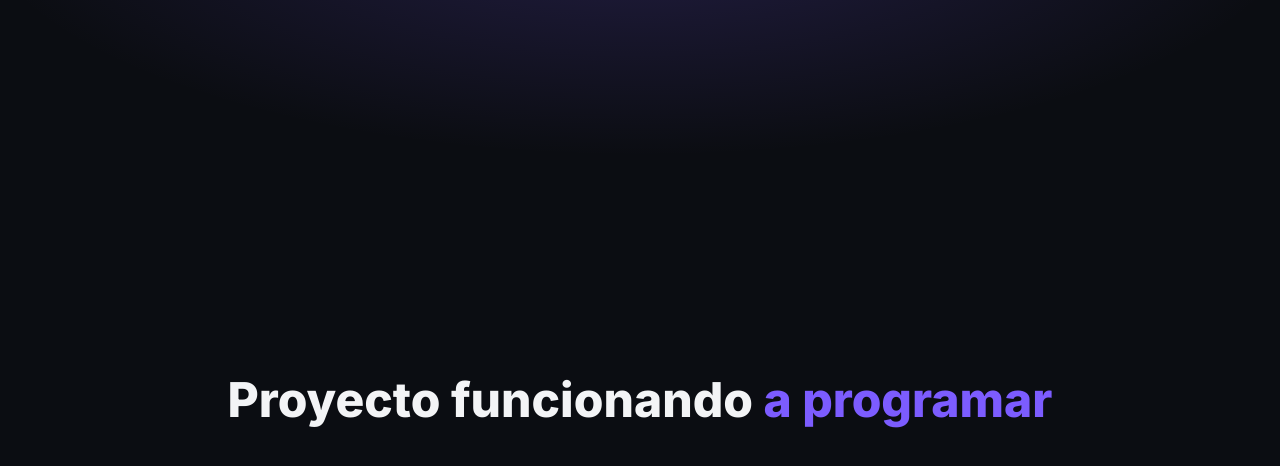
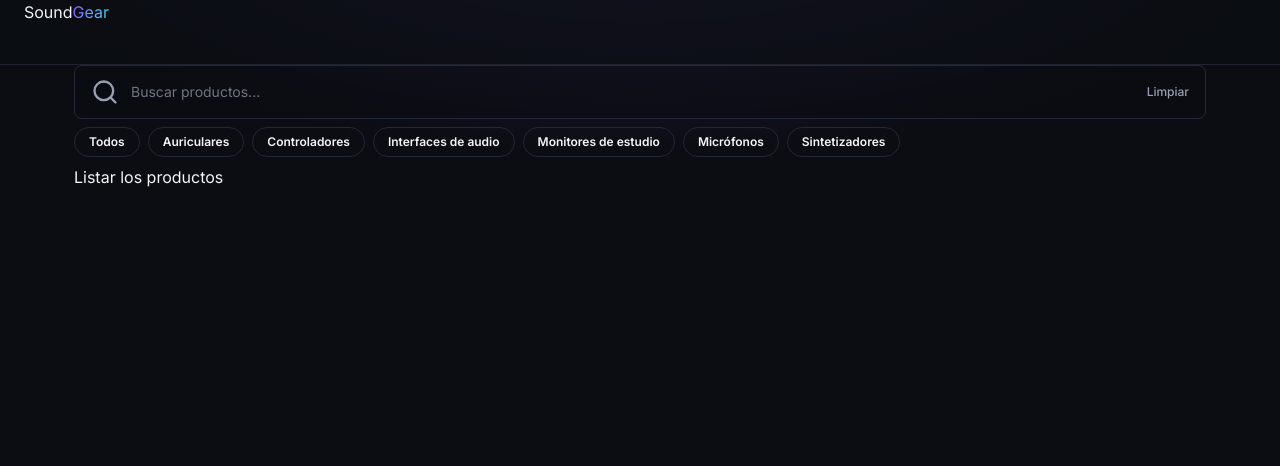
Before and after one commit to UrielCisneros/TallerReactTienda, a React (Vite) app: page / in a window 1280 px wide. Shown: the top 466 px of the page. Built offline with nearby package versions, Linux system fonts and the light colour scheme.

Commit message:
Feat: Se agrega nuevos compoenntes de navar, se agregan componentes de vsita home

```diff
--- a/src/App.jsx
+++ b/src/App.jsx
@@ -1,11 +1,11 @@
+import { Routes, Route } from "react-router-dom";
+import {Home} from "./pages/Home";
 
 function App() {
   return (
-    <main className="mx-auto flex w-full max-w-app flex-1 flex-col items-center justify-center gap-4 px-4 py-20 text-center">
-      <h1 className="text-4xl font-extrabold sm:text-5xl">
-        Proyecto funcionando <span className="text-primary">a programar</span>
-      </h1>
-    </main>
+    <Routes>
+      <Route path="/" element={<Home />} />
+    </Routes>
   );
 }
 
--- /dev/null
+++ b/src/components/CategoryFilter.jsx
@@ -0,0 +1,19 @@
+export const CategoryFilter = ({ categories }) => {
+
+    const ChipClass = "rounded-full border px-3.5 py-1.5 text-xs font-semibold trasition-all duration-200 cursor-pointer hover:scale-105 active:scale-95";
+
+  return (
+    <div className="flex flex-wrap gap-2 my-2">
+    {categories.map((categorie) => {
+        return (
+           <button
+            key={categorie}
+            className={`${ChipClass} border-border bg-surfacetext-text-muted hover:border-border-strong hover:bg-surface-strong hover:text-text`}
+           >
+            {categorie}
+           </button>
+        )
+    })}
+    </div>
+  );
+};
--- /dev/null
+++ b/src/components/Navbar.jsx
@@ -0,0 +1,14 @@
+import { NavLink } from "react-router-dom";
+
+export const Navbar = () => {
+  return (
+    <header className="sticky top-0 z-20 border-b border-border/80 bg-bg/70 backfrop-blur-xl">
+      <div className="mx-auto flex h-16 w-full max-w-appitem-center justify-between px-4 sm:px-6">
+        <NavLink>
+          Sound
+          <span className="bg-linear-to-r from-primary to-accent bg-clip-text text-transparent">Gear</span>
+        </NavLink>
+      </div>
+    </header>
+  );
+};
--- /dev/null
+++ b/src/components/SearchBar.jsx
@@ -0,0 +1,18 @@
+// import React from "react";
+import { FiSearch } from "react-icons/fi";
+
+export const SearchBar = () => {
+  return (
+    <div className="flex items-center gap-3 rounded-sm border border-border bg-bg/60 px-4 py-3 text-text-muted transition-colors focus-within:border-primary">
+      <FiSearch className="size-7 shrink-0" />
+      <input
+        type="text"
+        placeholder="Buscar productos..."
+        className="w-full border-0 bg-transparent text-sm text-text placeholder:text-text-muted/70 focus:outline-none"
+      />
+      <button className="shkrink-0 text-xs font-medium text-text-muted transition-colors hover:text-text">
+        Limpiar
+      </button>
+    </div>
+  );
+};
--- a/src/data/products.js
+++ b/src/data/products.js
@@ -1,6 +1,3 @@
-// Datos "falsos" (mock data). En una app real esto vendría de una API,
-// pero para el taller nos interesa el FRONTEND, no montar un backend.
-// Así cualquier alumno puede clonar el proyecto y correrlo sin configurar nada.
 
 export const CATEGORIES = [
   'Todos',
--- a/src/main.jsx
+++ b/src/main.jsx
@@ -5,9 +5,9 @@ import './index.css';
 import App from './App.jsx';
 
 createRoot(document.getElementById('root')).render(
-  <StrictMode>
+  // <StrictMode>
     <BrowserRouter>
       <App />
     </BrowserRouter>
-  </StrictMode>
+  // </StrictMode>
 );
--- /dev/null
+++ b/src/pages/Home.jsx
@@ -0,0 +1,19 @@
+import { SearchBar } from "../components/SearchBar";
+import { CategoryFilter } from "../components/CategoryFilter";
+import { CATEGORIES } from "../data/products";
+import { Navbar } from "../components/Navbar";
+
+export const Home = () => {
+  return (
+    <>
+      <Navbar />
+      <div className="flex-1 pb-20">
+        <div className="mx-auto w-full max-w-app px-4 sm:px-6">
+          <SearchBar />
+          <CategoryFilter categories={CATEGORIES} />
+          <p>Listar los productos</p>
+        </div>
+      </div>
+    </>
+  );
+};
```
